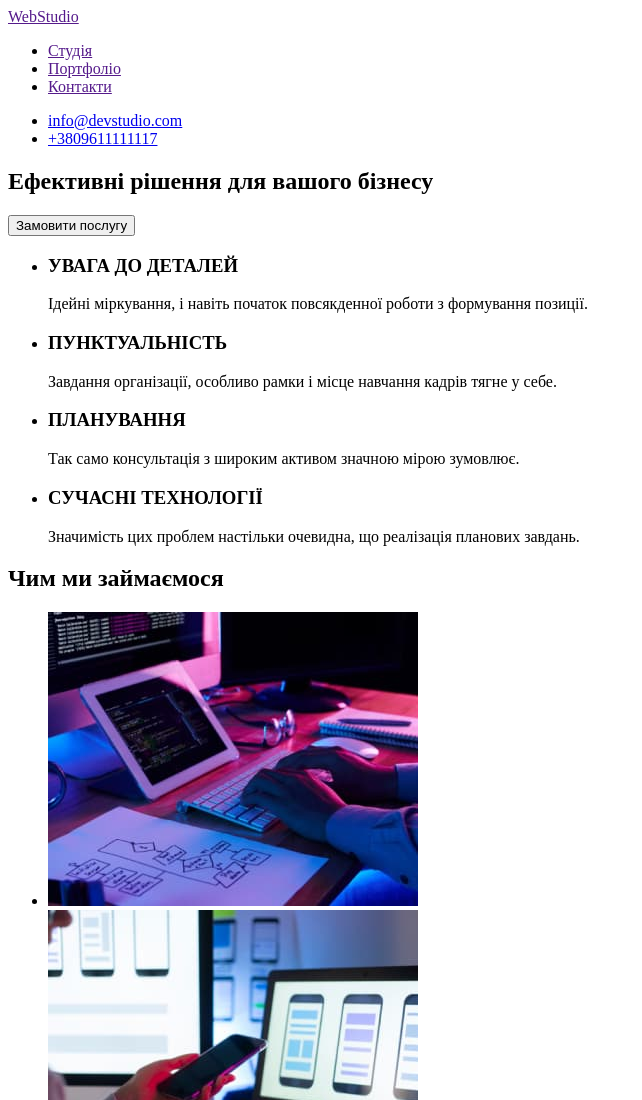
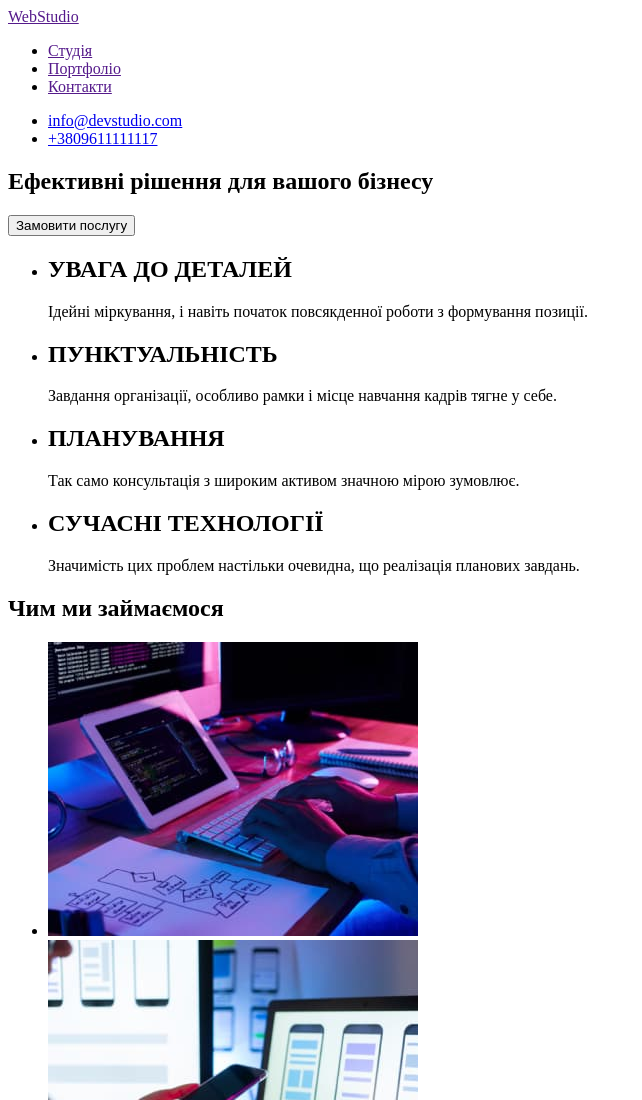
Before and after one commit to MykhailoNosko/goit-markup-hw-01, a plain HTML site: page index.html in a window 1280 px wide. Shown: the top 1100 px of the page, without its empty margins (0-642 px from the left). Drawn offline with Linux system fonts and the light colour scheme.

Commit message:
changed h3 to h2

```diff
--- a/index.html
+++ b/index.html
@@ -31,16 +31,16 @@
       <!-- about section-->
       <section>
         <ul>
-          <li><h3>УВАГА ДО ДЕТАЛЕЙ</h3>
+          <li><h2>УВАГА ДО ДЕТАЛЕЙ</h2>
             <p>Ідейні міркування, і навіть початок повсякденної роботи з формування позиції.</p>
           </li>
-          <li><h3>ПУНКТУАЛЬНІСТЬ</h3>
+          <li><h2>ПУНКТУАЛЬНІСТЬ</h2>
             <p>Завдання організації, особливо рамки і місце навчання кадрів тягне у себе.</p>
           </li>
-          <li><h3>ПЛАНУВАННЯ</h3>
+          <li><h2>ПЛАНУВАННЯ</h2>
             <p>Так само консультація з широким активом значною мірою зумовлює.</p>
           </li>
-          <li><h3>СУЧАСНІ ТЕХНОЛОГІЇ</h3>
+          <li><h2>СУЧАСНІ ТЕХНОЛОГІЇ</h2>
             <p>Значимість цих проблем настільки очевидна, що реалізація планових завдань.</p>
           </li>
 
```
